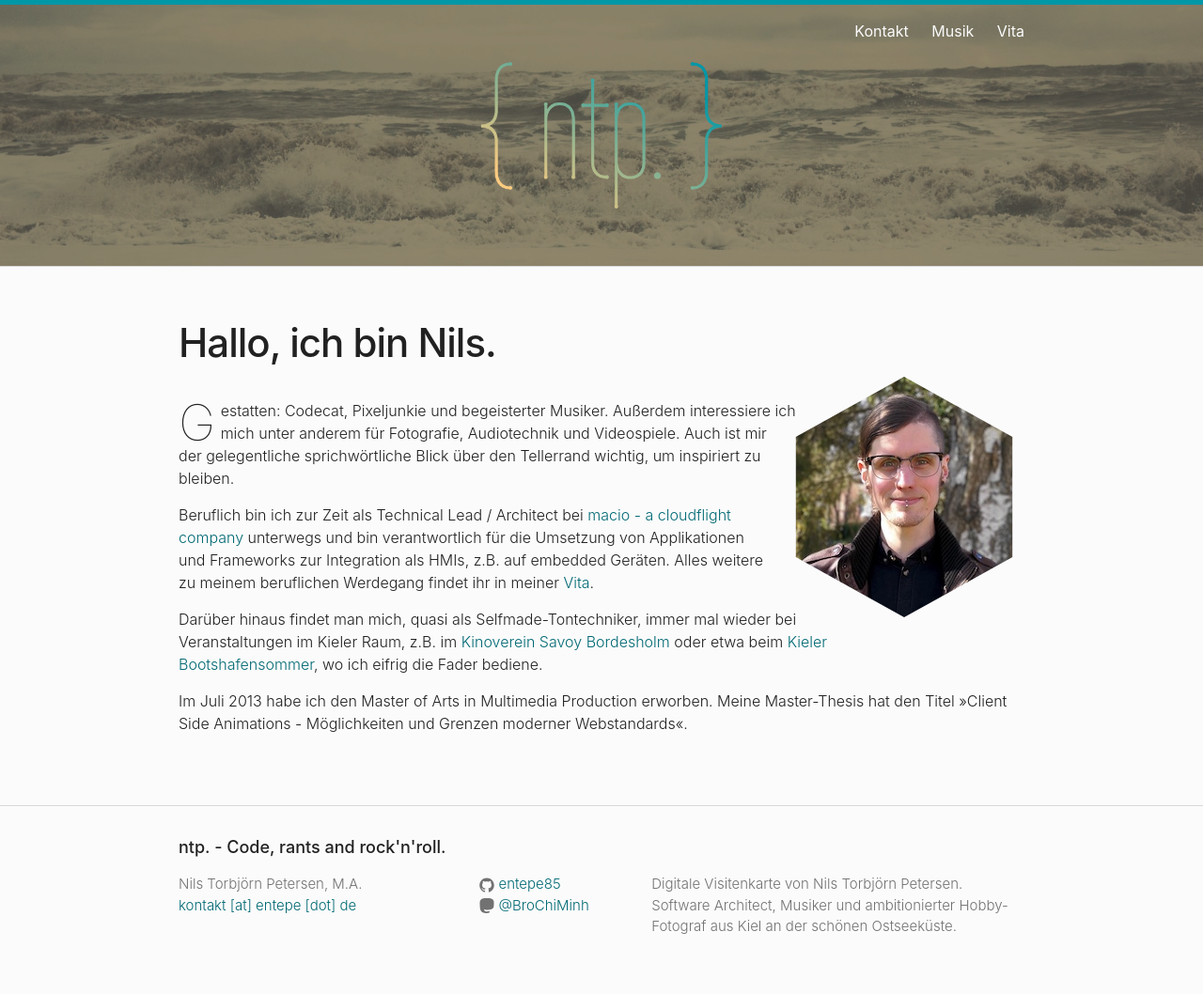
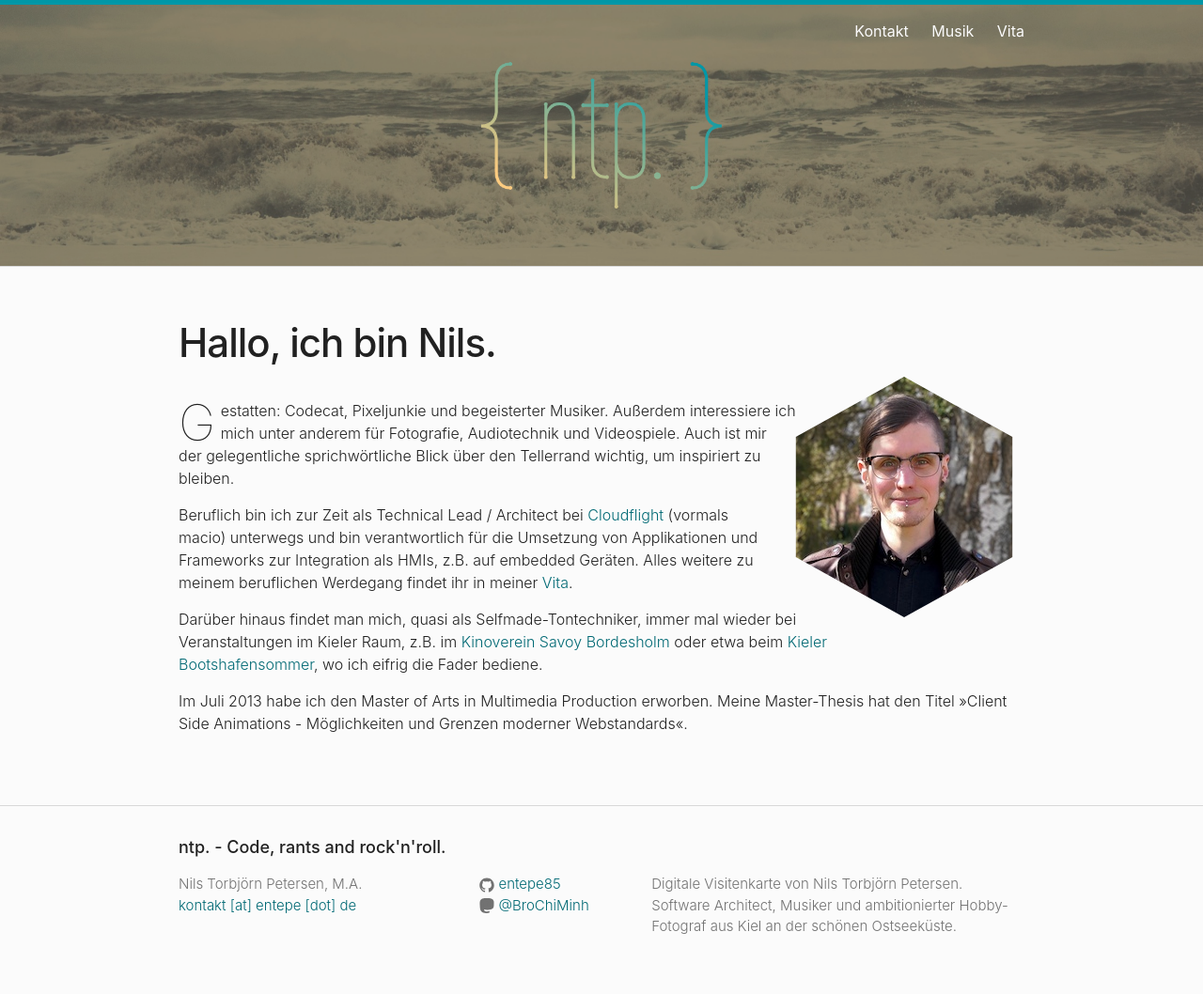
Before and after one commit to entepe85/entepe-2017, a Jekyll site: the page built from index.html, in a window 1280 px wide. Shown: the whole page at 94% size. Built offline with Jekyll 4.4.1, drawn with Linux system fonts in a browser that asks for light colours.

Commit message:
Update index.html

```diff
--- a/index.html
+++ b/index.html
@@ -26,7 +26,7 @@ layout: default
             <span class="drop-cap">G</span>estatten: Codecat, Pixeljunkie und begeisterter Musiker. Außerdem interessiere ich mich unter anderem für Fotografie, Audiotechnik und Videospiele. Auch ist mir der gelegentliche sprichwörtliche Blick über den Tellerrand wichtig, um inspiriert zu bleiben.
         </p>
         <p>
-            Beruflich bin ich zur Zeit als Technical Lead / Architect bei <a href="https://www.macio.de" alt="macio GmbH" target="_blank" rel="noopener">macio - a cloudflight company</a> unterwegs und bin verantwortlich für die Umsetzung von Applikationen und Frameworks zur Integration als HMIs, z.B. auf embedded Geräten. Alles weitere zu meinem beruflichen Werdegang findet ihr in meiner <a href="/vita/">Vita</a>.
+            Beruflich bin ich zur Zeit als Technical Lead / Architect bei <a href="https://cloudflight.io" alt="Cloudflight" target="_blank" rel="noopener">Cloudflight</a> (vormals macio) unterwegs und bin verantwortlich für die Umsetzung von Applikationen und Frameworks zur Integration als HMIs, z.B. auf embedded Geräten. Alles weitere zu meinem beruflichen Werdegang findet ihr in meiner <a href="/vita/">Vita</a>.
         </p>
     </div>
     <div class="row">
```
